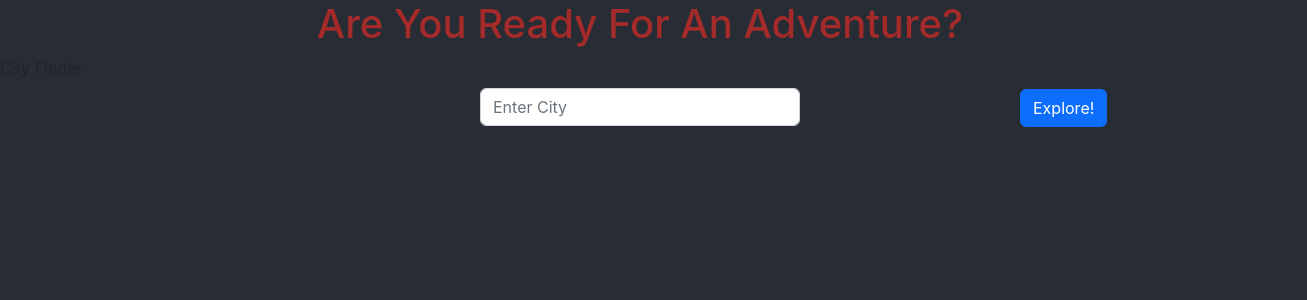
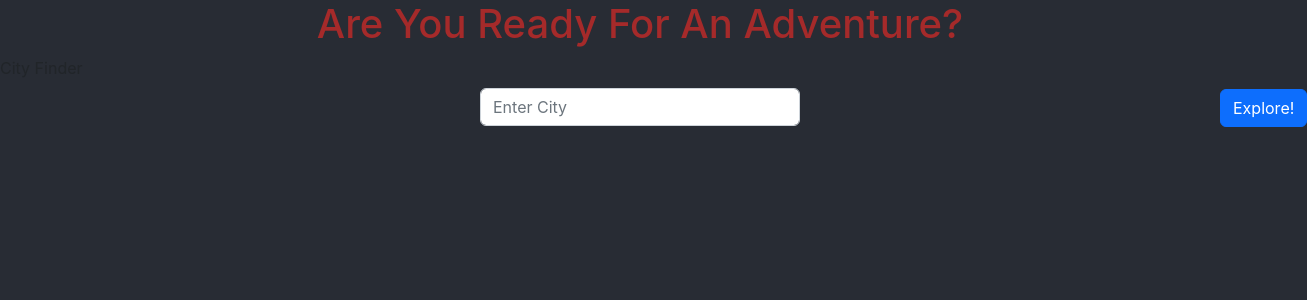
Before and after one commit to AndrewVreeland/city-explorer, a React (Create React App) app: page / in a window 1280 px wide. Shown: the top 300 px of the page, 1307 px wide, since content can reach past the window. Built offline with nearby package versions, Linux system fonts and the light colour scheme.

Commit message:
moved button

```diff
--- a/src/index.css
+++ b/src/index.css
@@ -47,7 +47,7 @@ img{
   justify-content: center;
 }
 button{
-  margin-left: 1020px !important;
+  margin-left: 1220px !important;
   margin-top: -95px !important;
 }
 lat{
```
